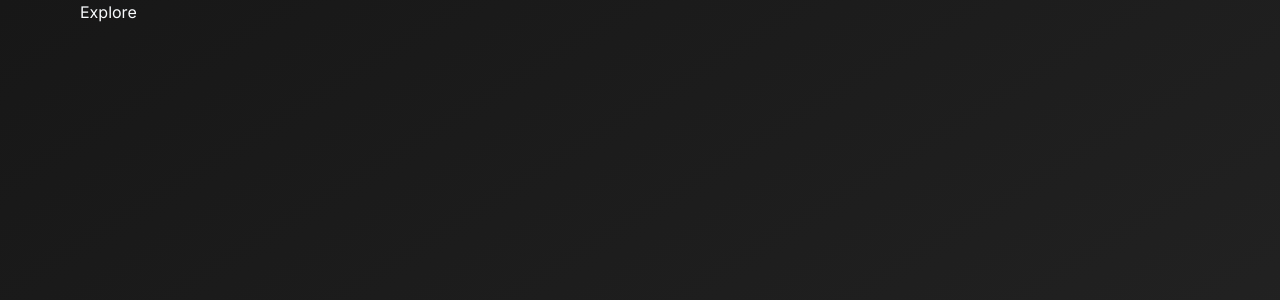
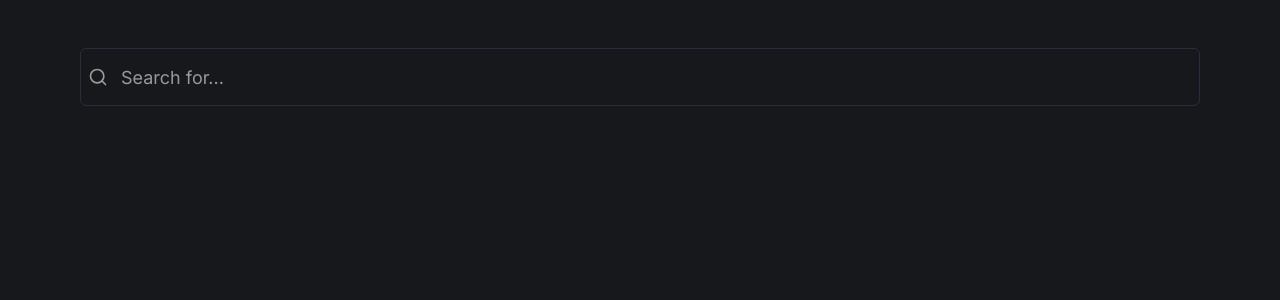
Before and after one commit to Per4atku/bananajam, a Next.js app: page /explore in a window 1280 px wide. Shown: the top 300 px of the page. Built offline with nearby package versions, Linux system fonts and the light colour scheme.

Commit message:
🍌 [+] Search UI

```diff
--- a/package.json
+++ b/package.json
@@ -11,6 +11,7 @@
   "dependencies": {
     "@radix-ui/react-icons": "^1.3.0",
     "@radix-ui/react-slot": "^1.1.0",
+    "@tanstack/react-query": "^5.48.0",
     "class-variance-authority": "^0.7.0",
     "clsx": "^2.1.1",
     "lucide-react": "^0.397.0",
@@ -18,7 +19,8 @@
     "react": "^18",
     "react-dom": "^18",
     "tailwind-merge": "^2.3.0",
-    "tailwindcss-animate": "^1.0.7"
+    "tailwindcss-animate": "^1.0.7",
+    "use-debounce": "^10.0.1"
   },
   "devDependencies": {
     "@types/node": "^20",
--- /dev/null
+++ b/src/apis/musicDataAPI.ts
@@ -0,0 +1 @@
+export const musicDataAPI = {};
--- a/src/app/explore/page.tsx
+++ b/src/app/explore/page.tsx
@@ -1,7 +1,21 @@
+"use client";
 import MaxWidthWrapper from "@/components/MaxWidthWrapper";
+import Search from "@/components/search/Search";
+import SearchResults from "@/components/search/SearchResults";
 
-const Explore = () => {
-  return <MaxWidthWrapper>Explore</MaxWidthWrapper>;
+const Explore = ({
+  searchParams,
+}: {
+  searchParams?: {
+    query?: string;
+  };
+}) => {
+  return (
+    <MaxWidthWrapper>
+      <Search placeholder="Search for..." />
+      <SearchResults query={searchParams?.query} />
+    </MaxWidthWrapper>
+  );
 };
 
 export default Explore;
--- a/src/app/globals.css
+++ b/src/app/globals.css
@@ -4,33 +4,26 @@
 
 @layer base {
   :root {
-    --background: 222.2 84% 4.9%;
-    --foreground: 210 40% 98%;
-
-    --card: 222.2 84% 4.9%;
-    --card-foreground: 210 40% 98%;
-
-    --popover: 222.2 84% 4.9%;
-    --popover-foreground: 210 40% 98%;
-
-    --primary: 210 40% 98%;
-    --primary-foreground: 222.2 47.4% 11.2%;
-
-    --secondary: 217.2 32.6% 17.5%;
-    --secondary-foreground: 210 40% 98%;
-
-    --muted: 217.2 32.6% 17.5%;
-    --muted-foreground: 215 20.2% 65.1%;
-
-    --accent: 217.2 32.6% 17.5%;
-    --accent-foreground: 210 40% 98%;
-
-    --destructive: 0 62.8% 30.6%;
-    --destructive-foreground: 210 40% 98%;
-
-    --border: 217.2 32.6% 17.5%;
-    --input: 217.2 32.6% 17.5%;
-    --ring: 212.7 26.8% 83.9%;
+    --background: 227 10% 10%;
+    --foreground: 227 0% 90%;
+    --card: 227 0% 10%;
+    --card-foreground: 227 0% 90%;
+    --popover: 227 10% 5%;
+    --popover-foreground: 227 0% 90%;
+    --primary: 227 0% 84%;
+    --primary-foreground: 0 0% 0%;
+    --secondary: 227 10% 20%;
+    --secondary-foreground: 0 0% 100%;
+    --muted: 189 10% 20%;
+    --muted-foreground: 227 0% 60%;
+    --accent: 189 10% 20%;
+    --accent-foreground: 227 0% 90%;
+    --destructive: 0 50% 30%;
+    --destructive-foreground: 227 0% 90%;
+    --border: 227 20% 20%;
+    --input: 227 20% 20%;
+    --ring: 227 0% 84%;
+    --radius: 0.5rem;
   }
 }
 
--- a/src/app/layout.tsx
+++ b/src/app/layout.tsx
@@ -22,7 +22,7 @@ export default function RootLayout({
           "relative h-full font-sans antialiased "
         )}
       >
-        <main className="relative flex flex-col min-h-screen bg-gradient-to-br from-neutral-900 to-neutral-800">
+        <main className="relative flex flex-col min-h-screen ">
           <div className="flex-grow flex-1">{children}</div>
         </main>
       </body>
--- a/src/components/Search.tsx
+++ /dev/null
@@ -1,10 +0,0 @@
-interface SearchProps {
-  placeholder: string;
-  value?: string;
-  searchFor?: string;
-}
-
-const Search = () => {
-  return <></>;
-};
-export default Search;
--- /dev/null
+++ b/src/components/search/Search.tsx
@@ -0,0 +1,54 @@
+"use client";
+
+import { Search as SearchIcon, X } from "lucide-react";
+import { Button } from "../ui/button";
+import { Input } from "../ui/input";
+import { usePathname, useSearchParams, useRouter } from "next/navigation";
+import { useDebouncedCallback } from "use-debounce";
+import { useState } from "react";
+import clsx from "clsx";
+
+interface SearchProps {
+  placeholder: string;
+}
+
+const Search = ({ placeholder }: SearchProps) => {
+  const searchParams = useSearchParams();
+  const pathname = usePathname();
+  const { replace } = useRouter();
+  const [isFocused, setIsFocused] = useState<boolean>();
+
+  const handleSearch = useDebouncedCallback((term) => {
+    console.log(`Searching... ${term}`);
+
+    const params = new URLSearchParams(searchParams);
+    if (term) {
+      params.set("query", term);
+    } else {
+      params.delete("query");
+    }
+    replace(`${pathname}?${params.toString()}`);
+  }, 300);
+
+  return (
+    <div className="flex relative items-center mt-12">
+      <SearchIcon className="absolute left-2 h-5 w-5 text-muted-foreground" />
+      <Input
+        onFocus={() => setIsFocused(true)}
+        onBlur={() => setIsFocused(false)}
+        defaultValue={searchParams.get("query")?.toString()}
+        placeholder={placeholder}
+        className="pl-10 py-7 text-lg"
+        onChange={(e) => handleSearch(e.target.value)}
+      />
+      <Button
+        className={clsx("absolute right-2 h-5 w-5", !isFocused && "hidden")}
+        size={"icon"}
+        variant={"ghost"}
+      >
+        <X />
+      </Button>
+    </div>
+  );
+};
+export default Search;
--- /dev/null
+++ b/src/components/search/SearchResults.tsx
@@ -0,0 +1,9 @@
+interface SearchContentProps {
+  query: string | undefined;
+}
+
+const SearchResults = async ({ query }: SearchContentProps) => {
+  return <div>{query || null}</div>;
+};
+
+export default SearchResults;
```
Also changed, not shown: 1 other file (tests, documents, lock files or other folders).
